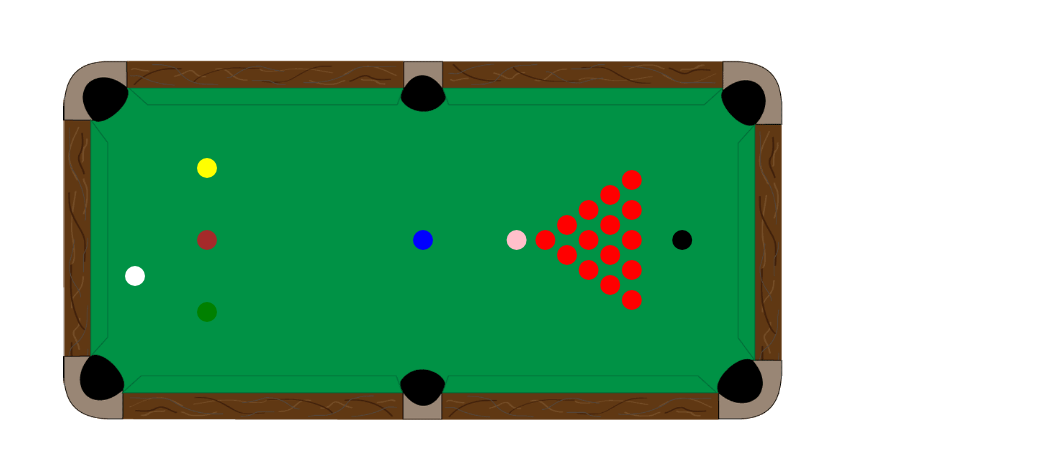
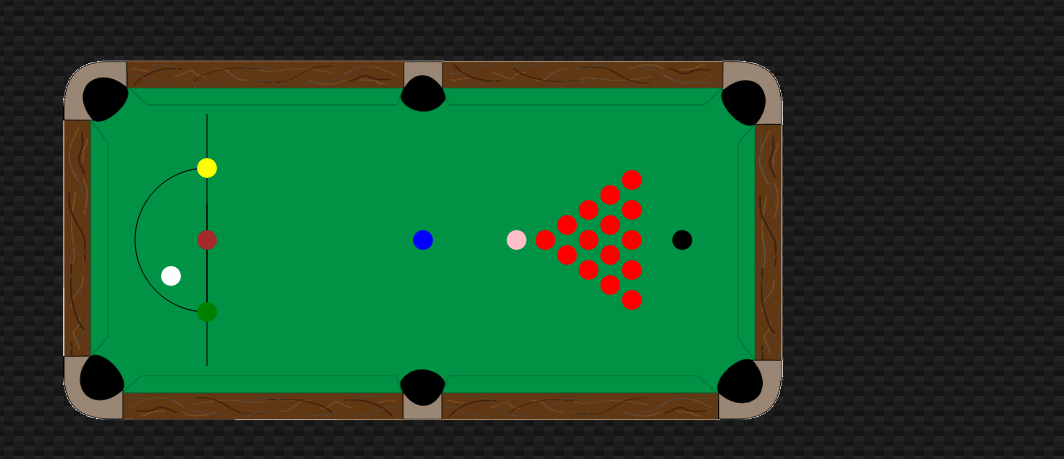
Before and after one commit to piecioshka/game-snooker, a plain HTML site: page index.html in a window 1280 px wide. Shown: the part 159-618 px from the top of the page, without its empty margins (216-1280 px from the left). Drawn offline with Linux system fonts and the light colour scheme.

Commit message:
draw D field; add background to all app

```diff
--- a/scripts/core/game/ball.js
+++ b/scripts/core/game/ball.js
@@ -4,7 +4,6 @@
     var snooker = (global.snooker = global.snooker || {});
 
     snooker.Ball = function (color) {
-        console.log("snooker.Ball()");
         this.color = color.toLowerCase();
     };
 
--- a/scripts/core/game/snooker.js
+++ b/scripts/core/game/snooker.js
@@ -4,21 +4,26 @@
     var snooker = (global.snooker = global.snooker || {});
 
     snooker.init = function () {
-        console.log("snooker.init()");
-
-        var table = new snooker.Table();
-        table.create(function (context) {
-            _.each(snooker.getMap(), function (balls, type) {
-                _.each(balls, function (position) {
-                    new snooker.Ball(type).create(context, position);
-                });
+        new snooker.Table().create(function (context) {
+            onEachBall(function (type, position) {
+                new snooker.Ball(type).create(context, position);
             });
         });
     };
 
+    function onEachBall(callback) {
+        _.each(snooker.getMap(), function (balls, type) {
+            _.each(balls, function (position) {
+                if (typeof callback === "function") {
+                    callback(type, position);
+                }
+            });
+        });
+    }
+
     snooker.getMap = function () {
         return {
-            "WHITE": [{ x: snooker.Table.WIDTH * 0.1, y: snooker.Table.HEIGHT * 0.6 }],
+            "WHITE": [{ x: snooker.Table.WIDTH * 0.15, y: snooker.Table.HEIGHT * 0.6 }],
             "YELLOW": [{ x: snooker.Table.WIDTH * 0.2, y: snooker.Table.HEIGHT * 0.3 }],
             "BROWN": [{ x: snooker.Table.WIDTH * 0.2, y: snooker.Table.HEIGHT / 2 }],
             "GREEN": [{ x: snooker.Table.WIDTH * 0.2, y: snooker.Table.HEIGHT * 0.7}],
--- a/scripts/core/game/table.js
+++ b/scripts/core/game/table.js
@@ -5,8 +5,8 @@
     var utils = (global.utils = global.utils || {});
 
     snooker.Table = function () {
-        console.log("snooker.Table()");
         this.canvas = null;
+        this.ctx = null;
     };
 
     snooker.Table.WIDTH = 720;
@@ -29,6 +29,16 @@
         body.appendChild(this.canvas);
     };
 
+    snooker.Table.prototype._drawDField = function () {
+        this.ctx.fillStyle = "white";
+        this.ctx.beginPath();
+        this.ctx.moveTo(snooker.Table.WIDTH * 0.2, snooker.Table.HEIGHT * 0.15);
+        this.ctx.lineTo(snooker.Table.WIDTH * 0.2, snooker.Table.HEIGHT * 0.85);
+        this.ctx.moveTo(snooker.Table.WIDTH * 0.2, snooker.Table.HEIGHT * 0.4);
+        this.ctx.arc(snooker.Table.WIDTH * 0.2, snooker.Table.HEIGHT / 2, snooker.Table.HEIGHT * 0.2, Math.PI / 2, Math.PI * 1.5, false);
+        this.ctx.stroke();
+    };
+
     snooker.Table.prototype._addTexture = function (callback) {
         var self = this;
         var img = new Image();
@@ -36,6 +46,8 @@
 
         utils.listener.add(img, "load", function () {
             self.ctx.drawImage(img, 0, 0, snooker.Table.WIDTH, snooker.Table.HEIGHT);
+            self._drawDField();
+
             if (typeof callback === "function") {
                 callback(self.ctx);
             }
--- a/styles/default.css
+++ b/styles/default.css
@@ -1,3 +1,15 @@
+body {
+    background:
+        linear-gradient(27deg, #151515 5px, transparent 5px) 0 5px,
+        linear-gradient(207deg, #151515 5px, transparent 5px) 10px 0px,
+        linear-gradient(27deg, #222 5px, transparent 5px) 0px 10px,
+        linear-gradient(207deg, #222 5px, transparent 5px) 10px 5px,
+        linear-gradient(90deg, #1b1b1b 10px, transparent 10px),
+        linear-gradient(#1d1d1d 25%, #1a1a1a 25%, #1a1a1a 50%, transparent 50%, transparent 75%, #242424 75%, #242424);
+    background-color: #131313;
+    background-size: 20px 20px;
+}
+
 canvas {
     position: absolute;
     left: 50%;
```
